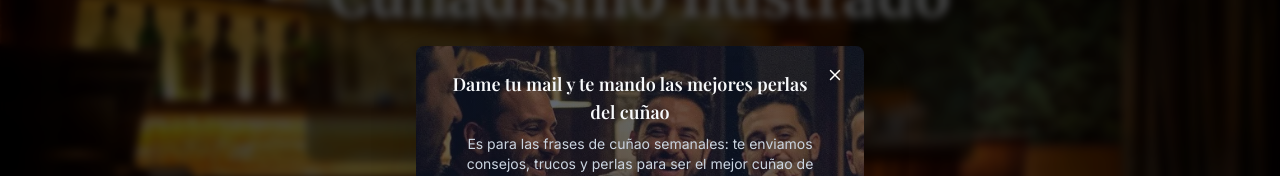
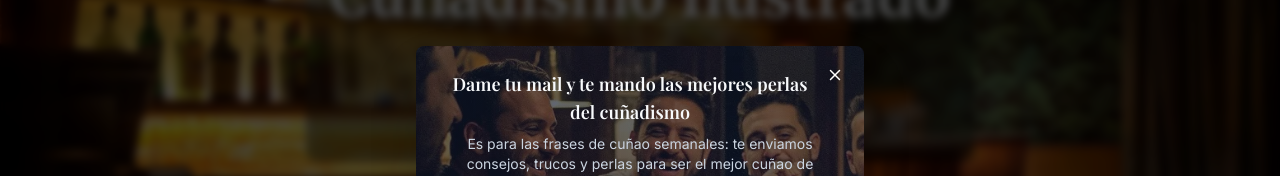
Before and after one commit to CodeInIA/cunao-frontend, a React (Vite) app: page / in a window 1280 px wide. Shown: the part 195-371 px from the top of the page. Built offline with nearby package versions, Linux system fonts and the light colour scheme; no server answers.

Commit message:
fix: typo change

```diff
--- a/src/components/Header.tsx
+++ b/src/components/Header.tsx
@@ -443,7 +443,7 @@ export const Header: React.FC = () => {
                 <button aria-label="Cerrar" onClick={() => closeNewsletter(false)} className="absolute top-3 right-3 p-2 rounded-full hover:bg-white/10 transition-colors">
                   <X size={18} />
                 </button>
-                <h3 className="text-lg font-semibold mb-2 text-center pr-5">Dame tu mail y te mando las mejores perlas del cuñao</h3>
+                <h3 className="text-lg font-semibold mb-2 text-center pr-5">Dame tu mail y te mando las mejores perlas del cuñadismo</h3>
                 <p className="text-sm text-slate-300 mb-4 text-center">Es para las frases de cuñao semanales: te enviamos consejos, trucos y perlas para ser el mejor cuñao de España. Nada de spam.</p>
                 <form onSubmit={submitNewsletter} className="space-y-3">
                   <div className="w-full">
```
